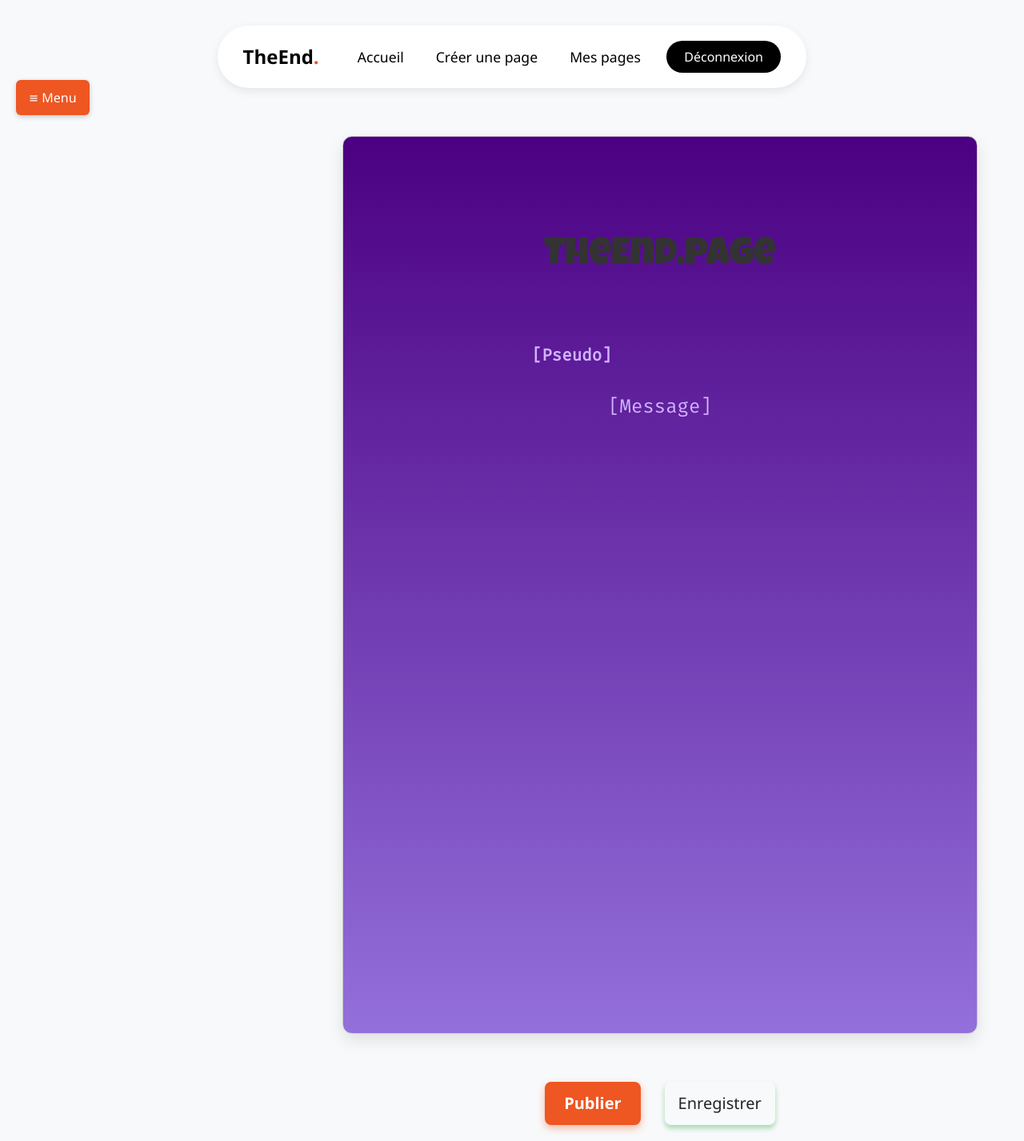
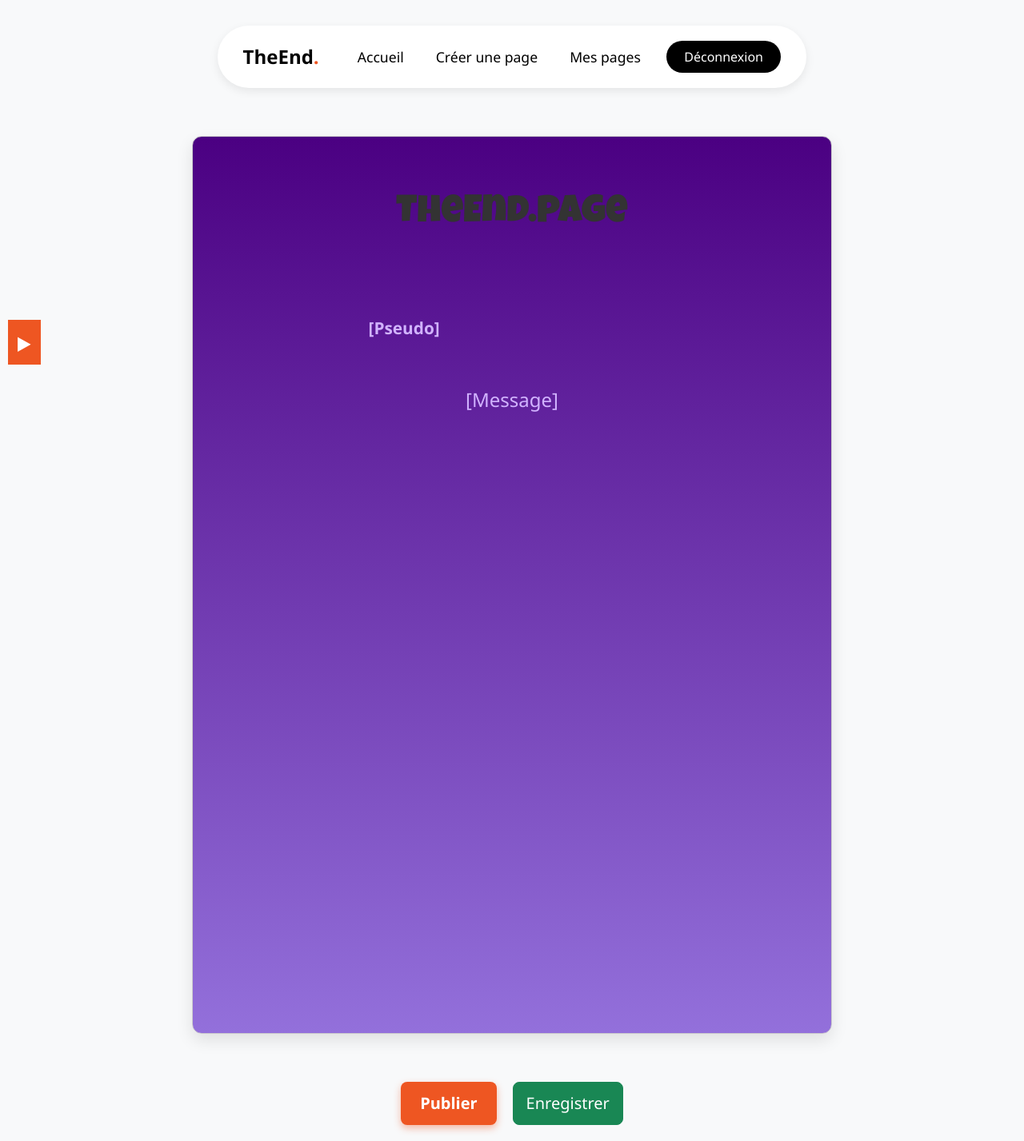
Before and after one commit to Alouda-Webcup/UI-UX, a PHP site: page /pages/create.php in a window 1280 px wide. Shown: the whole page at 80% size. Run offline with PHP 8.4, Linux system fonts and the light colour scheme.

Commit message:
fix : design create

```diff
--- a/assets/css/create.css
+++ b/assets/css/create.css
@@ -1,89 +1,107 @@
 body {
   font-family: 'Poppins', sans-serif;
-  background-color: #eaeaea;
+  background-color: #b4b4b4;
   margin: 0;
 }
 
-#toggleSidebar {
+.menu-toggle {
   position: fixed;
-  top: 100px;  /* bouton décalé plus bas que la navbar */
-  left: 20px;
-  z-index: 1100;
+  top: 50%;
+  left: 10px;
   background-color: #EE5622;
-  color: #fff;
+  color: white;
   border: none;
-  border-radius: 6px;
-  padding: 10px 16px;
+  padding: 10px 12px;
   cursor: pointer;
-  box-shadow: 0 2px 6px rgba(0,0,0,0.2);
-  transition: top 0.3s ease;
+  transition: left 0.3s ease;
+  z-index: 1001;
+}
+@media (max-width: 768px) {
+  .menu-toggle {
+    position: fixed !important;
+    top: 10px !important;
+    left: 10px !important;
+    z-index: 3000 !important;
+    display: inline-block !important;
+    opacity: 1 !important;
+  }
+
+  .arrow {
+    display: inline-block !important;
+    opacity: 1 !important;
+    color: white;
+  }
 }
 
-  .hidden {
-    display: none !important;
-  }
-#toggleSidebar.small {
-  font-size: 0.8rem;
-  padding: 2px 4px;
-  top: 92px;
-  transform: scale(0.85);
-  transition: all 0.3s ease;
+.arrow {
+  display: inline-block;
+  transition: transform 0.3s ease;
+  font-size: 1.5rem;
+  transform-origin: center;
+  color: white;
+  position: relative;
 }
 
-@media (max-width: 600px) {
-  #toggleSidebar {
-    top: 120px; /* plus bas sur petit écran */
-  }
-  #toggleSidebar.small {
-    top: 110px;
-  }
+.arrow.closed {
+  transform: rotate(180deg);
 }
 
 #formSidebar {
   position: fixed;
-  top: 0;
+  top: 28%;
   left: 0;
-  height: 100%;
-  width: 350px;
-  background: #ffffff;
-  border-right: 1px solid #dee2e6;
+  width: 320px;
+  height: 80vh;
+  background: linear-gradient(145deg, #ffffff, #f2f4f8);
+  padding: 30px 25px;
+  box-sizing: border-box;
+  box-shadow: 3px 5px 15px rgba(0, 0, 0, 0.15);
+  border-top-right-radius: 20px;
+  border-bottom-right-radius: 20px;
+  transition: transform 0.3s ease, opacity 0.3s ease;
+  opacity: 1;
+  z-index: 1000;
   overflow-y: auto;
   transform: translateX(0);
-  transition: transform 0.3s ease;
-  z-index: 1000;
-  padding: 20px;
+  pointer-events: auto;
+  font-family: 'Poppins', sans-serif;
+  color: #333;
+  /* cacher la scrollbar */
+  scrollbar-width: none; /* Firefox */
+  -ms-overflow-style: none;  /* IE 10+ */
+}
+
+#formSidebar::-webkit-scrollbar {
+  display: none; /* Chrome, Safari, Opera */
 }
 
 #formSidebar.hidden {
   transform: translateX(-100%);
+  opacity: 0;
+  pointer-events: none;
 }
 
-.preview-area.sidebar-open {
-  margin-left: 370px;
+
+.a4-sheet {
+  width: 800px;
+  min-height: 1123px;
+  margin: 60px auto;
+  background: #fff;
+  border: 1px solid #ccc;
+  box-shadow: 0 8px 20px rgba(0, 0, 0, 0.1);
+  border-radius: 12px;
+  padding: 60px 40px;
+  box-sizing: border-box;
+}
+
+.shifted-right {
+  margin-left: 320px;
   transition: margin-left 0.3s ease;
 }
 
-.preview-area.sidebar-closed {
-  margin-left: auto;
-  margin-right: auto;
-  width: 210mm;
-  transition: margin 0.3s ease;
-}
-
-.a4-sheet {
-  font-family: 'Fira Code', monospace;
-  width: 210mm;
-  height: 297mm;
-  margin: 60px auto;
-  background: #fff;
-  border: 1px solid #ccc;
-  padding: 30mm 20mm;
-  position: relative;
-  box-shadow: 0 8px 20px rgba(0, 0, 0, 0.1);
-  border-radius: 12px;
-  box-sizing: border-box;
-  overflow: hidden;
-  transition: background 0.7s ease, color 0.7s ease;
+.sidebar-closed {
+  margin-left: 0;
+  transition: margin-left 0.3s ease;
 }
 
 .gif-remove-btn {
@@ -123,14 +141,11 @@ body {
   color: #333;
 }
 
-
-
 .preview-box {
   border: none;
   height: 100%;
   background-color: transparent;
   position: relative;
-  overflow: hidden;
   color: inherit;
 }
 
@@ -152,7 +167,7 @@ body {
   position: absolute;
   top: 25%;
   left: 50%;
-  transform: translate(-50%, -50%);
+  transform: translateX(-50%);
   font-size: 1.5rem;
   text-align: center;
   width: 80%;
@@ -192,8 +207,9 @@ body {
   outline: 3px solid #ff944d;
   outline-offset: 2px;
 }
+
 .btn-save {
-  background-color: #28a745;
+  background-color: #d4d4d4;
   color: white;
   border: none;
   padding: 0.6rem 1.3rem;
--- a/config/bdconnect.php
+++ b/config/bdconnect.php
@@ -2,8 +2,8 @@
 $host = "localhost";
 $dbname = "alouda_db";
 $username = "alouda_db";
-// $username = "root";
-// $password = "root";
+$username = "root";
+$password = "root";
 $password = "dacram-nIpqes-xinji9";
 
 // Connexion avec PDO
--- a/pages/create.php
+++ b/pages/create.php
@@ -17,7 +17,9 @@
 include("../includes/navbar.php");
 ?>
 
-  <button id="toggleSidebar" aria-expanded="true" aria-controls="formSidebar">≡ Menu</button>
+ <button id="toggleSidebar" aria-expanded="true" aria-controls="formSidebar" class="menu-toggle">
+  <span class="arrow">&#9654;</span>
+</button>
 
   <div id="formSidebar" class="hidden">
 
@@ -25,7 +27,7 @@ include("../includes/navbar.php");
 
       <div class="mb-3">
         <label for="titre" class="form-label">&gt; Titre</label>
-        <input type="text" class="form-control" id="titre" placeholder="TheEnd.page" />
+        <input type="text" class="form-control" id="titre" placeholder="TheEnd.page" maxlength="20" />
       </div>
       <div class="mb-3">
         <label for="titreColor" class="form-label">🎨 Couleur du titre</label>
@@ -34,7 +36,7 @@ include("../includes/navbar.php");
 
       <div class="mb-3">
         <label for="pseudo" class="form-label">&gt; Pseudo</label>
-        <input type="text" class="form-control" id="pseudo" placeholder="e.g. HackerMax2000" />
+        <input type="text" class="form-control" id="pseudo" placeholder="e.g. HackerMax2000" maxlength="10"/>
       </div>
       <div class="mb-3">
          <label for="pseudoColor" class="form-label">🎨 Couleur du pseudo</label>
@@ -65,7 +67,7 @@ include("../includes/navbar.php");
 
       <div class="mb-3">
         <label for="message" class="form-label">&gt; Message final</label>
-        <textarea class="form-control" id="message" rows="5" placeholder="echo 'Goodbye world';"></textarea>
+        <textarea class="form-control" id="message" rows="5" placeholder="echo 'Goodbye world'; " maxlength="250"></textarea>
       </div>
       <div class="mb-3">
         <label for="messageColor" class="form-label">🎨 Couleur du message</label>
@@ -81,7 +83,7 @@ include("../includes/navbar.php");
     </form>
   </div>
 
-  <div class="preview-area sidebar-open" id="previewArea" style="position: relative;">
+<div class="preview-area sidebar-closed" id="previewArea" style="position: relative;">
   <div class="a4-sheet" id="previewBox" style="position: relative; overflow: hidden;">
     <div class="preview-box">
       <div class="title-main" id="previewTitre">TheEnd.page</div>
@@ -93,7 +95,7 @@ include("../includes/navbar.php");
 
   <div style="display: flex; justify-content: center; margin-bottom: 20px; gap: 20px;">
     <button id="publishBtn" class="btn btn-publish btn-lg">Publier</button>
-    <button id="saveBtn" class="btn btn-save btn-lg">Enregistrer</button>
+    <button id="saveBtn" class="btn btn-success btn-lg">Enregistrer</button>
   </div>
 </div>
 
@@ -132,15 +134,33 @@ include("../includes/navbar.php");
 
     let animationInterval;
 
-   toggleSidebarBtn.addEventListener("click", () => {
+document.addEventListener("DOMContentLoaded", () => {
+  const toggleSidebarBtn = document.getElementById("toggleSidebar");
+  const formSidebar = document.getElementById("formSidebar");
+  const arrow = toggleSidebarBtn.querySelector(".arrow");
+
+toggleSidebarBtn.addEventListener("click", () => {
   const isHidden = formSidebar.classList.toggle("hidden");
-  toggleSidebarBtn.setAttribute("aria-expanded", isHidden ? "false" : "true");
-  previewArea.classList.toggle("sidebar-open", !isHidden);
-  previewArea.classList.toggle("sidebar-closed", isHidden);
 
-  // Ajoute ou enlève la classe "small" sur le bouton
-  toggleSidebarBtn.classList.toggle("small", !isHidden);
+  toggleSidebarBtn.setAttribute("aria-expanded", !isHidden);
+  formSidebar.setAttribute("aria-hidden", isHidden);
+
+  if (isHidden) {
+    arrow.classList.add("closed");
+    toggleSidebarBtn.style.left = "10px";
+    previewArea.classList.remove("shifted-right");
+    previewArea.classList.add("sidebar-closed");
+  } else {
+    arrow.classList.remove("closed");
+    toggleSidebarBtn.style.left = "300px";
+    previewArea.classList.remove("sidebar-closed");
+    previewArea.classList.add("shifted-right");
+  }
 });
+
+});
+
+
 
 
     function clearRain() {
@@ -339,7 +359,14 @@ audio.volume = volumeControl.value;
 
       launchAnimations();
       animationInterval = setInterval(launchAnimations, 3000);
-    }
+
+
+    const previewMessageHeight = previewMessage.scrollHeight;
+  const minHeight = 600; // hauteur minimum souhaitée (exemple)
+  const newHeight = previewMessageHeight + 200; // 200px = marge pour titre, pseudo, etc.
+
+  previewBox.style.height = Math.max(minHeight, newHeight) + "px";
+}
 
     titreInput.addEventListener("input", updatePreview);
     pseudoInput.addEventListener("input", updatePreview);
@@ -500,6 +527,45 @@ document.addEventListener("click", (e) => {
   }
 });
 
+function adjustPreviewBoxHeight() {
+  const previewBox = document.getElementById("previewBox");
+  const previewMessage = document.getElementById("previewMessage");
+
+  const minHeight = 842;
+  const neededHeight = previewMessage.scrollHeight + 40; // petit offset pour le padding
+  const newHeight = Math.max(minHeight, neededHeight);
+
+  previewBox.style.height = newHeight + "px";
+
+  // On remet le scroll en haut au cas où
+  previewBox.scrollTop = 0;
+}
+
+
+// Surveille les changements
+document.getElementById("message").addEventListener("input", () => {
+  adjustPreviewBoxHeight();
+});
+
+// Au chargement initial
+window.addEventListener("load", () => {
+  adjustPreviewBoxHeight();
+});
+
+messageInput.addEventListener('input', () => {
+  let words = messageInput.value.trim().split(/\s+/);
+
+  if (words.length > 100) {
+    // Récupérer seulement les 100 premiers mots
+    words = words.slice(0, 100);
+    messageInput.value = words.join(' ');
+  }
+  updatePreview(); // Met à jour l'aperçu aussi à chaque saisie
+});
+
+
+
+
 
 
     // Initial update
```
Also changed, not shown: other parts of assets/css/create.css (+56 -0 lines).
